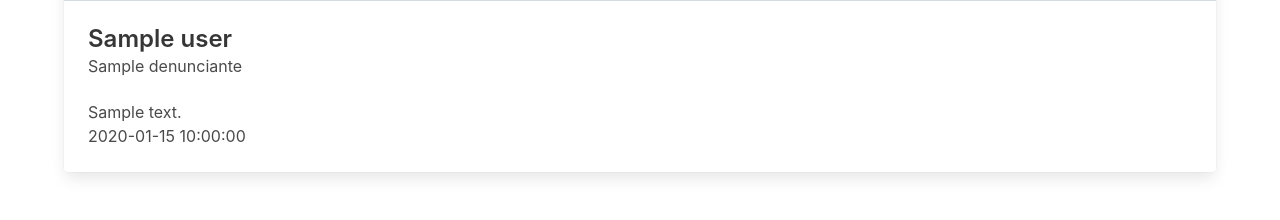
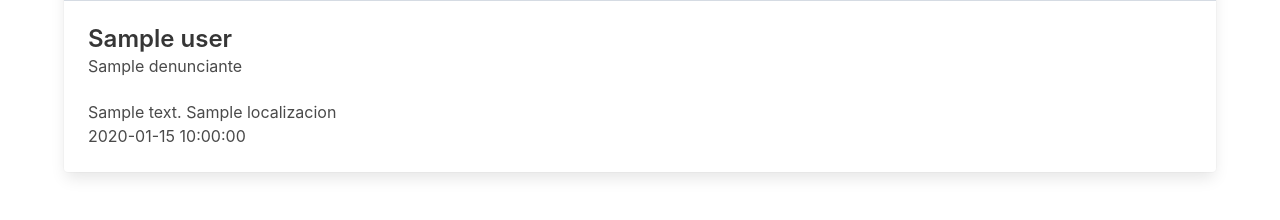
Before and after one commit to petro-p/MF-DenunciaCiudadana, a Flask app: page /visualizar in a window 1280 px wide. Shown: the part 911-1131 px from the top of the page. Run offline with Flask 2, Linux system fonts and the light colour scheme; the visitor is signed in with stand-in values (Sample User, id 1); grey boxes marked "Sample" are stand-in pictures; a database or web service that is not in the repository returns one stand-in record (values such as "Sample title"); some libraries are stand-ins or nearby versions.

Commit message:
Añadir localización al realizar la denuncia

```diff
--- a/main.py
+++ b/main.py
@@ -42,7 +42,7 @@ def index():
 
             for resultado in resultados:
                 user.update(
-                    {'email': resultado['email'], 'nombre': resultado['nombre'], 'password': resultado['password'], 'dni': resultado['dni']})
+                    {'email': resultado['email'], 'nombre': resultado['nombre'], 'password': resultado['password'], 'dni': resultado['dni'], 'direccion': resultado['direccion']})
 
             print(user)
 
@@ -52,6 +52,7 @@ def index():
                     session['email'] = email
                     session['nombre'] = user['nombre']
                     session['dni'] = user['dni']
+                    session['direccion'] = user['direccion']
 
                     return redirect(url_for('aplicacion'))
                 else:
@@ -99,7 +100,7 @@ def aplicacion():
             print("Imagen guardada con éxito")
 
         denuncias.insert_one(
-            {'time': tiempoAhora, 'imagen': image.filename, 'texto': texto, 'denunciante': session['dni']})
+            {'time': tiempoAhora, 'imagen': image.filename, 'texto': texto, 'denunciante': session['dni'], 'localizacion': session['direccion']})
 
     return render_template('aplicacion.html')
 
@@ -107,7 +108,7 @@ def aplicacion():
 @app.route('/visualizar', methods=['GET', 'POST'])
 def visualizar():
     dni = session['dni']
-    resultados = denuncias.find({'denunciante': dni}, {'_id': 0, 'time': 1, 'imagen': 1, 'texto': 1, 'denunciante': 1})
+    resultados = denuncias.find({'denunciante': dni}, {'_id': 0, 'time': 1, 'imagen': 1, 'texto': 1, 'denunciante': 1, 'localizacion': 1})
     historico = []
     [historico.append(resultado) for resultado in list(resultados)]
     print(historico)
--- a/templates/visualizar.html
+++ b/templates/visualizar.html
@@ -22,7 +22,8 @@
               </div>
             </div>
             <div class="content">
-              {{ resultado['texto'] }}
+                {{ resultado['texto'] }}
+                {{ resultado['localizacion'] }}
               <br>
               <span>{{ resultado['time'] }}</span>
             </div>
```
